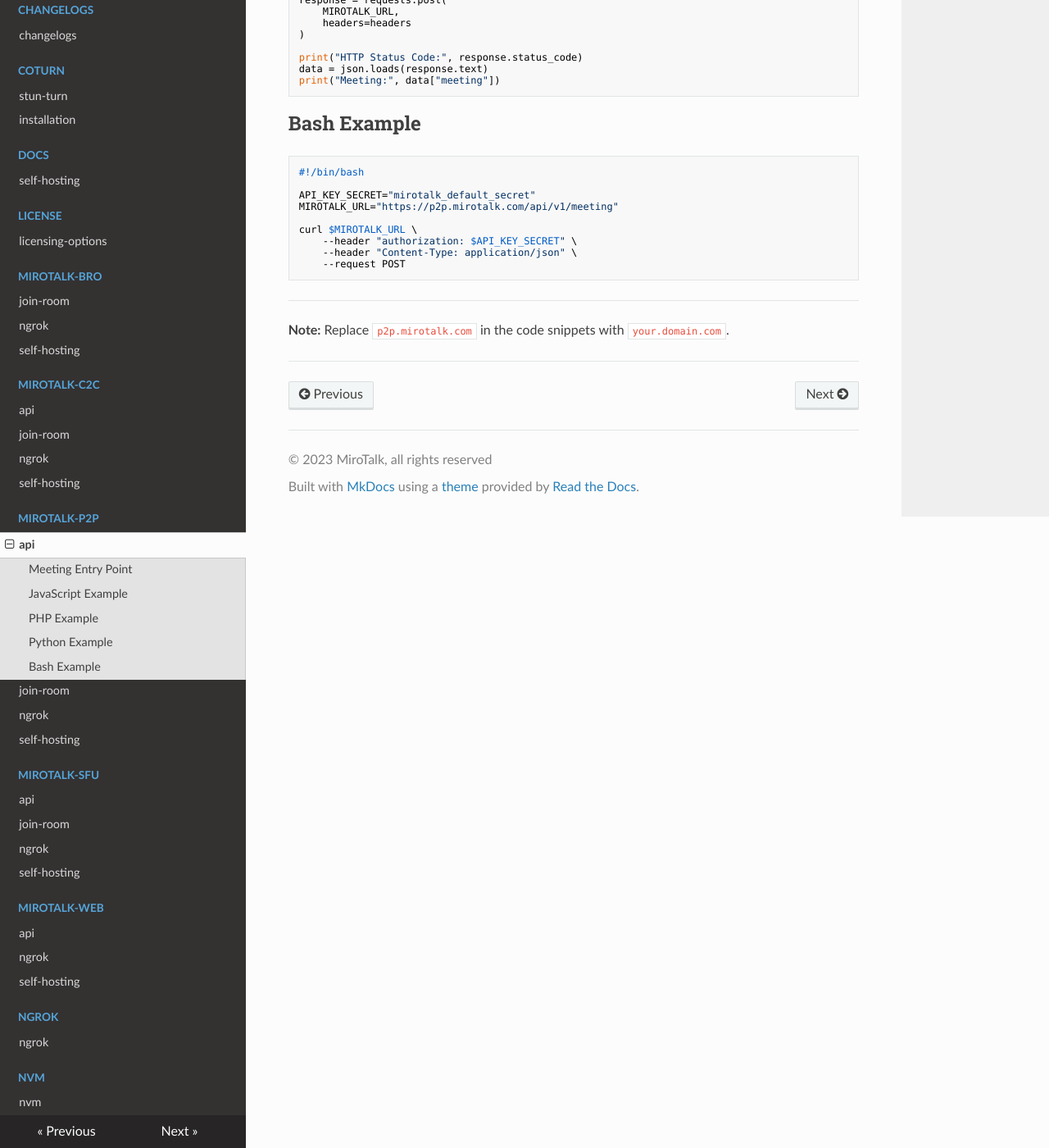
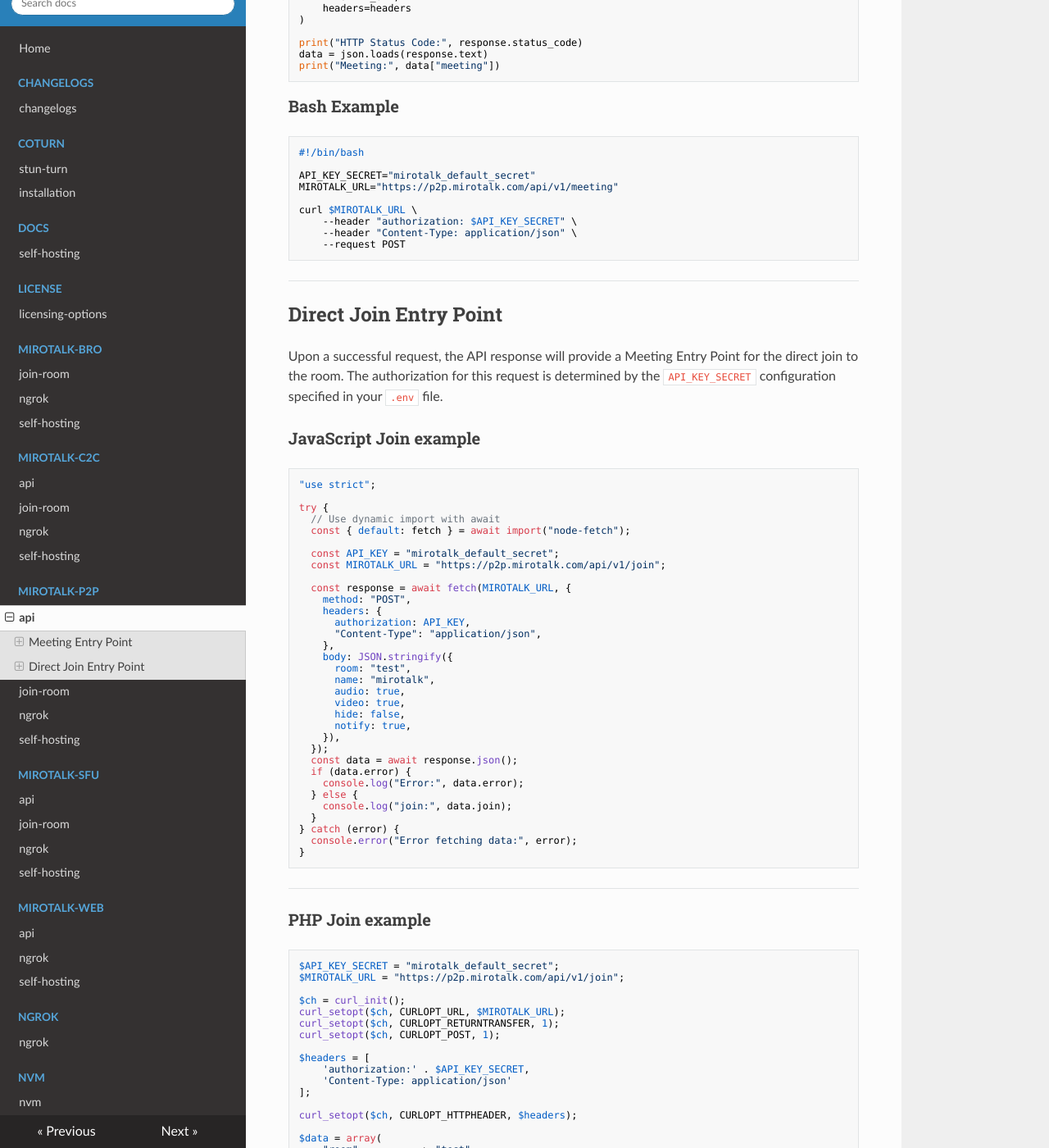
Before and after one commit to miroslavpejic85/mirotalk-docs, an MkDocs documentation site: the page built from docs/mirotalk-p2p/api.md, in a window 1280 px wide and 1400 px high, scrolled down 1579 px. Shown: the whole window at 82% size. Built offline with MkDocs 1.6.1, drawn with Linux system fonts in a browser that asks for light colours; nearby versions of some CDN libraries; some of the changed text lies outside the part shown.

Commit message:
[mirotalkdocs] - update docs

````diff
--- a/docs/mirotalk-p2p/api.md
+++ b/docs/mirotalk-p2p/api.md
@@ -8,7 +8,7 @@
 
 Upon a successful request, the API response will provide a Meeting Entry Point or Room URL. The authorization for this request is determined by the `API_KEY_SECRET` configuration specified in your `.env` file.
 
-## JavaScript Example
+### JavaScript Example
 
 ```javascript
 "use strict";
@@ -42,7 +42,7 @@
 }
 ```
 
-## PHP Example
+### PHP Example
 
 ```php
 $API_KEY_SECRET = "mirotalk_default_secret";
@@ -69,7 +69,7 @@
 echo "Meeting: ", $data->{'meeting'}, "\n";
 ```
 
-## Python Example
+### Python Example
 
 ```python
 # pip3 install requests
@@ -95,7 +95,7 @@
 print("Meeting:", data["meeting"])
 ```
 
-## Bash Example
+### Bash Example
 
 ```bash
 #!/bin/bash
@@ -111,6 +111,146 @@
 
 ---
 
+## Direct Join Entry Point
+
+Upon a successful request, the API response will provide a Meeting Entry Point for the direct join to the room. The authorization for this request is determined by the `API_KEY_SECRET` configuration specified in your `.env` file.
+
+### JavaScript Join example
+
+```js
+"use strict";
+
+try {
+  // Use dynamic import with await
+  const { default: fetch } = await import("node-fetch");
+
+  const API_KEY = "mirotalk_default_secret";
+  const MIROTALK_URL = "https://p2p.mirotalk.com/api/v1/join";
+
+  const response = await fetch(MIROTALK_URL, {
+    method: "POST",
+    headers: {
+      authorization: API_KEY,
+      "Content-Type": "application/json",
+    },
+    body: JSON.stringify({
+      room: "test",
+      name: "mirotalk",
+      audio: true,
+      video: true,
+      hide: false,
+      notify: true,
+    }),
+  });
+  const data = await response.json();
+  if (data.error) {
+    console.log("Error:", data.error);
+  } else {
+    console.log("join:", data.join);
+  }
+} catch (error) {
+  console.error("Error fetching data:", error);
+}
+```
+
+---
+
+### PHP Join example
+
+```php
+$API_KEY_SECRET = "mirotalk_default_secret";
+$MIROTALK_URL = "https://p2p.mirotalk.com/api/v1/join";
+
+$ch = curl_init();
+curl_setopt($ch, CURLOPT_URL, $MIROTALK_URL);
+curl_setopt($ch, CURLOPT_RETURNTRANSFER, 1);
+curl_setopt($ch, CURLOPT_POST, 1);
+
+$headers = [
+    'authorization:' . $API_KEY_SECRET,
+    'Content-Type: application/json'
+];
+
+curl_setopt($ch, CURLOPT_HTTPHEADER, $headers);
+
+$data = array(
+    "room"          => "test",
+    "name"          => "mirotalk",
+    "audio"         => true,
+    "video"         => true,
+    "hide"          => false,
+    "notify"        => true,
+);
+$data_string = json_encode($data);
+
+curl_setopt($ch, CURLOPT_POSTFIELDS, $data_string);
+$response = curl_exec($ch);
+$httpcode = curl_getinfo($ch, CURLINFO_HTTP_CODE);
+
+curl_close($ch);
+
+echo "Status code: $httpcode \n";
+$data = json_decode($response);
+echo "join: ", $data->{'join'}, "\n";
+```
+
+---
+
+### Python Join example
+
+```py
+# pip3 install requests
+
+import requests
+import json
+
+API_KEY_SECRET = "mirotalk_default_secret"
+MIROTALK_URL = "https://p2p.mirotalk.com/api/v1/join"
+
+headers = {
+    "authorization": API_KEY_SECRET,
+    "Content-Type": "application/json",
+}
+
+data = {
+    "room": "test",
+    "name": "mirotalk",
+    "audio": "true",
+    "video": "true",
+    "hide": "false",
+    "notify": "true",
+}
+
+response = requests.post(
+    MIROTALK_URL,
+    headers=headers,
+    json=data,
+)
+
+print("Status code:", response.status_code)
+data = json.loads(response.text)
+print("join:", data["join"])
+```
+
+---
+
+### Bash Join example
+
+```bash
+#!/bin/bash
+
+API_KEY_SECRET="mirotalksfu_default_secret"
+MIROTALK_URL="https://sfu.mirotalk.com/api/v1/join"
+
+curl $MIROTALK_URL \
+    --header "authorization: $API_KEY_SECRET" \
+    --header "Content-Type: application/json" \
+    --data '{"room":"test","name":"mirotalksfu","audio":"true","video":"true","hide":"false","notify":"true"}' \
+    --request POST
+```
+
+---
+
 **Note:** Replace `p2p.mirotalk.com` in the code snippets with `your.domain.com`.
 
 ---
````
Also changed, not shown: docs/mirotalk-c2c/api.md (+8 -8 lines), docs/mirotalk-sfu/api.md (+8 -8 lines).
